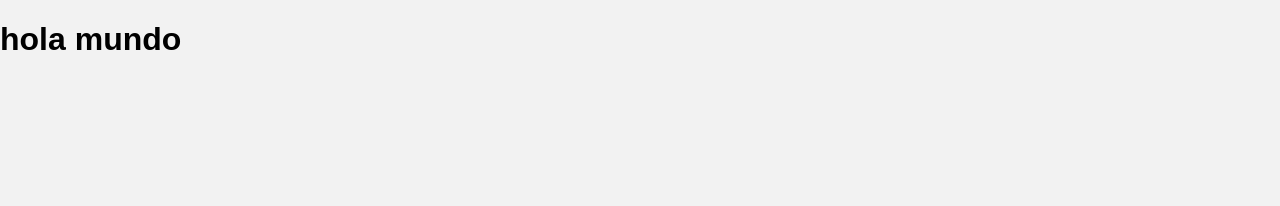
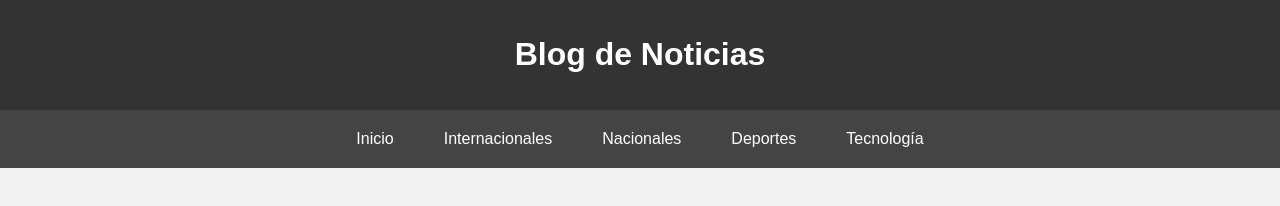
Before and after one commit to merchussoft/postnews, a plain HTML site: page index.html in a window 1280 px wide. Drawn offline with Linux system fonts and the light colour scheme.

Commit message:
sew agregan unos estilos basicos donde podremos ver al headers y el nav basico

```diff
--- a/index.html
+++ b/index.html
@@ -9,7 +9,18 @@
 </head>
 <body>
 
-<h1>hola mundo</h1>
+<header>
+    <h1>Blog de Noticias</h1>
+</header>
+
+
+<nav>
+    <a href="#" class="categoria">Inicio</a>
+    <a href="#" class="categoria">Internacionales</a>
+    <a href="#" class="categoria">Nacionales</a>
+    <a href="#" class="categoria">Deportes</a>
+    <a href="#" class="categoria">Tecnología</a>
+</nav>
 
 </body>
 </html>
--- a/styles/style.css
+++ b/styles/style.css
@@ -4,3 +4,31 @@ body {
     padding: 0;
     background-color: #f2f2f2;
 }
+
+
+header {
+    background-color: #333;
+    color: #fff;
+    padding: 15px;
+    text-align: center;
+}
+
+nav {
+    display: flex;
+    justify-content: center;
+    background-color: #444;
+    padding: 10px;
+}
+
+nav a {
+    color: #fff;
+    text-decoration: none;
+    padding: 10px 15px;
+    margin: 0 10px;
+    border-radius: 5px;
+    transition: background-color 0.3s ease;
+}
+
+nav a:hover {
+    background-color: #555;
+}
```
